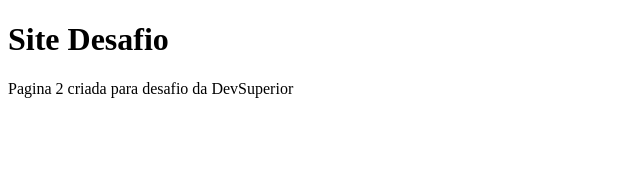
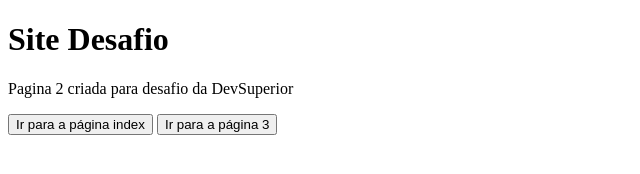
Before and after one commit to jhonatas8020/site-desafio, a plain HTML site: page pagina2.html in a window 1280 px wide. Shown: the whole page, without its empty margins (0-640 px from the left). Drawn offline with Linux system fonts and the light colour scheme.

Commit message:
Adicionando botões para troca de páginas

```diff
--- a/pagina2.html
+++ b/pagina2.html
@@ -9,5 +9,7 @@
 <body>
     <h1>Site Desafio</h1>
     <p>Pagina 2 criada para desafio da DevSuperior</p>
+    <a href="index.html"><button>Ir para a página index</button></a>
+    <a href="pagina3.html"><button>Ir para a página 3</button></a>
 </body>
 </html>
```
Also changed, not shown: index.html (+2 -0 lines), pagina3.html (+2 -0 lines).
